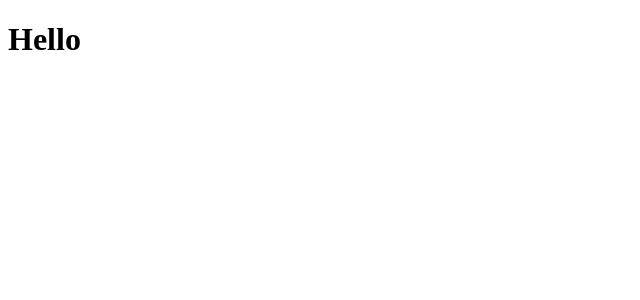
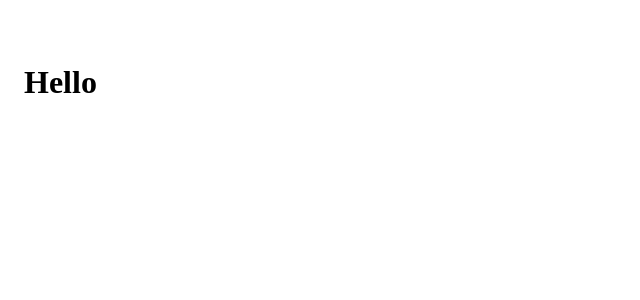
Before and after one commit to zoepje/CTA-section, a SvelteKit app: page / in a window 1280 px wide. Shown: the top 300 px of the page, without its empty margins (0-640 px from the left). Built offline with nearby package versions, Linux system fonts and the light colour scheme; a web font is replaced by a local one.

Commit message:
global css
loading in fonts
and body margin

```diff
--- a/static/css/global.css
+++ b/static/css/global.css
@@ -0,0 +1,48 @@
+@font-face {
+  font-family: "TT Commons Pro";
+  src: url(/fonts/TT_Commons_Pro/TT_Commons_Pro_Normal.otf);
+  font-weight: 400;
+}
+
+@font-face {
+  font-family: "TT Commons Pro";
+  src: url(/fonts/TT_Commons_Pro/TT_Commons_Pro_Medium.otf);
+  font-weight: 500;
+}
+
+@font-face {
+  font-family: "TT Commons Pro";
+  src: url(/fonts/TT_Commons_Pro/TT_Commons_Pro_DemiBold.otf);
+  font-weight: 600;
+}
+
+@font-face {
+  font-family: "GT Alpina";
+  src: url(/fonts/GT_Alpina/GTAlpina-Light.otf);
+}
+
+* {
+  margin: 0;
+  padding: 0;
+}
+
+body{
+  margin: 48px 20px;
+  font-family: 'TT Commons Pro';
+}
+
+/* h1, h2, h3, h4, h5, h6 {
+  font-family: 'TT Commons Pro';
+} */
+
+@media only screen and (min-width: 768px){
+  body{
+    margin: 64px 24px;
+  }
+}
+
+@media only screen and (min-width: 1440px){
+  body{
+    margin: 64px;
+  }
+}
```
